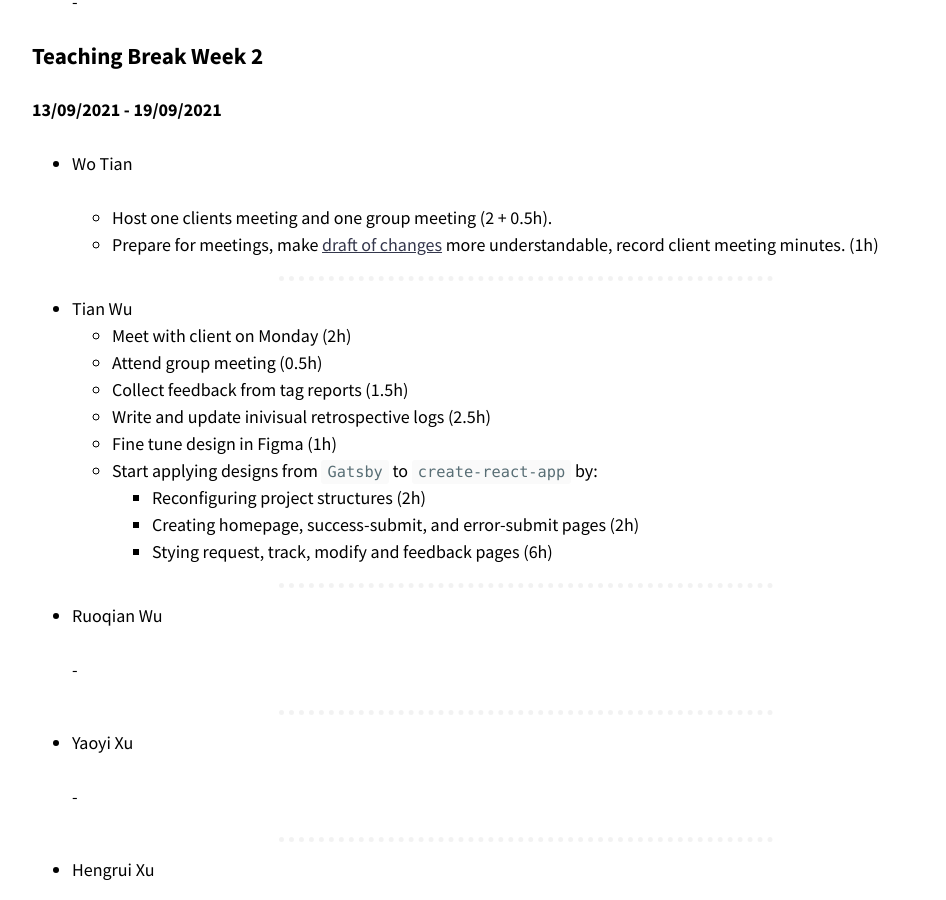
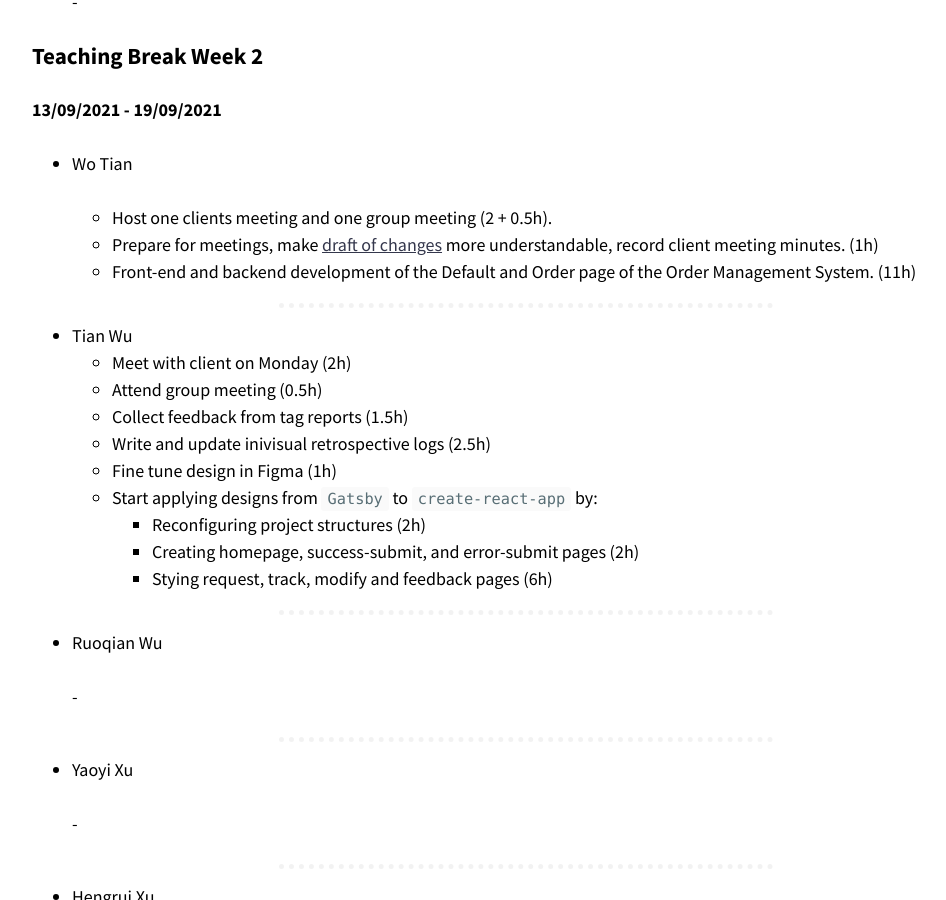
Before and after one commit to optofab/optofab.github.io, a Jekyll site: the page built from work_records.md, in a window 1280 px wide and 900 px high, scrolled down 12103 px. Shown: the whole window, without its empty margins (114-1060 px from the left). Built offline with Jekyll 4.4.1, drawn with Linux system fonts in a browser that asks for light colours; nearby versions of some CDN libraries; emoji names are drawn with the system emoji font; some of the changed text lies outside the part shown.

Commit message:
Update work_records.md

```diff
--- a/work_records.md
+++ b/work_records.md
@@ -494,6 +494,7 @@ _[Don't forget to add hours for each of the work you've done. This line will be
 
   - Host one clients meeting and one group meeting (2 + 0.5h).
   - Prepare for meetings, make [draft of changes](https://docs.google.com/document/d/1oUez2r_LzQgDHe2GK7fmn5mw2mV-qYmSr2Vx3SXG72I/edit?usp=sharing) more understandable, record client meeting minutes. (1h)
+  - Front-end and backend development of the Default and Order page of the Order Management System. (11h)
 
 <hr class="hr-dotted">
 
@@ -666,38 +667,6 @@ _[Don't forget to add hours for each of the work you've done. This line will be
 
 <hr class="hr-dotted">
 
-### Week 7
-
-**20/09/2021 - 26/09/2021**
-
-- Wo Tian
-
-<hr class="hr-dotted">
-
-- Tian Wu
-
-<hr class="hr-dotted">
-
-- Ruoqian Wu
-
-<hr class="hr-dotted">
-
-- Yaoyi Xu
-
-<hr class="hr-dotted">
-
-- Hengrui Xu
-
-<hr class="hr-dotted">
-
-- Ruiqiao Jiang
-
-<hr class="hr-dotted">
-
-- Guoyu Wang
-
-<hr class="hr-dotted">
-
 ### Week 12
 
 **20/09/2021 - 26/09/2021**
```
